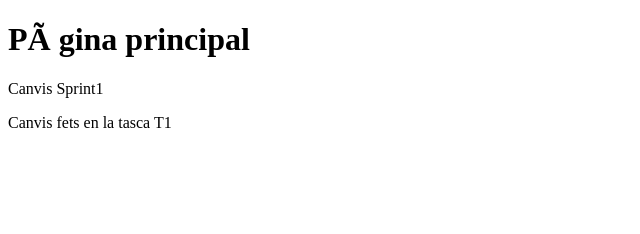
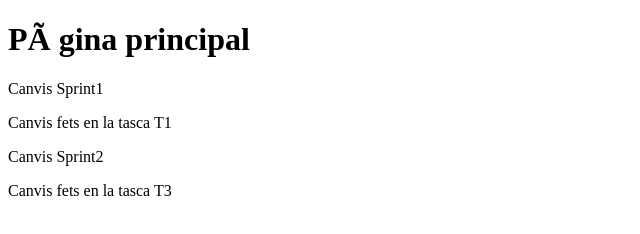
Before and after one commit to saboritarroyo-cell/RA2-PR3-GitKraken, a plain HTML site: page index.html in a window 1280 px wide. Shown: the whole page, without its empty margins (0-640 px from the left). Drawn offline with Linux system fonts and the light colour scheme.

Commit message:
T3: afegeix el contingut de la tasca T3 a index.html

```diff
--- a/index.html
+++ b/index.html
@@ -8,5 +8,7 @@
     <h1>PÃ gina principal</h1>
     <p>Canvis Sprint1</p>
     <p>Canvis fets en la tasca T1</p>
+    <p>Canvis Sprint2</p>
+    <p>Canvis fets en la tasca T3</p>
 </body>
 </html>
```
